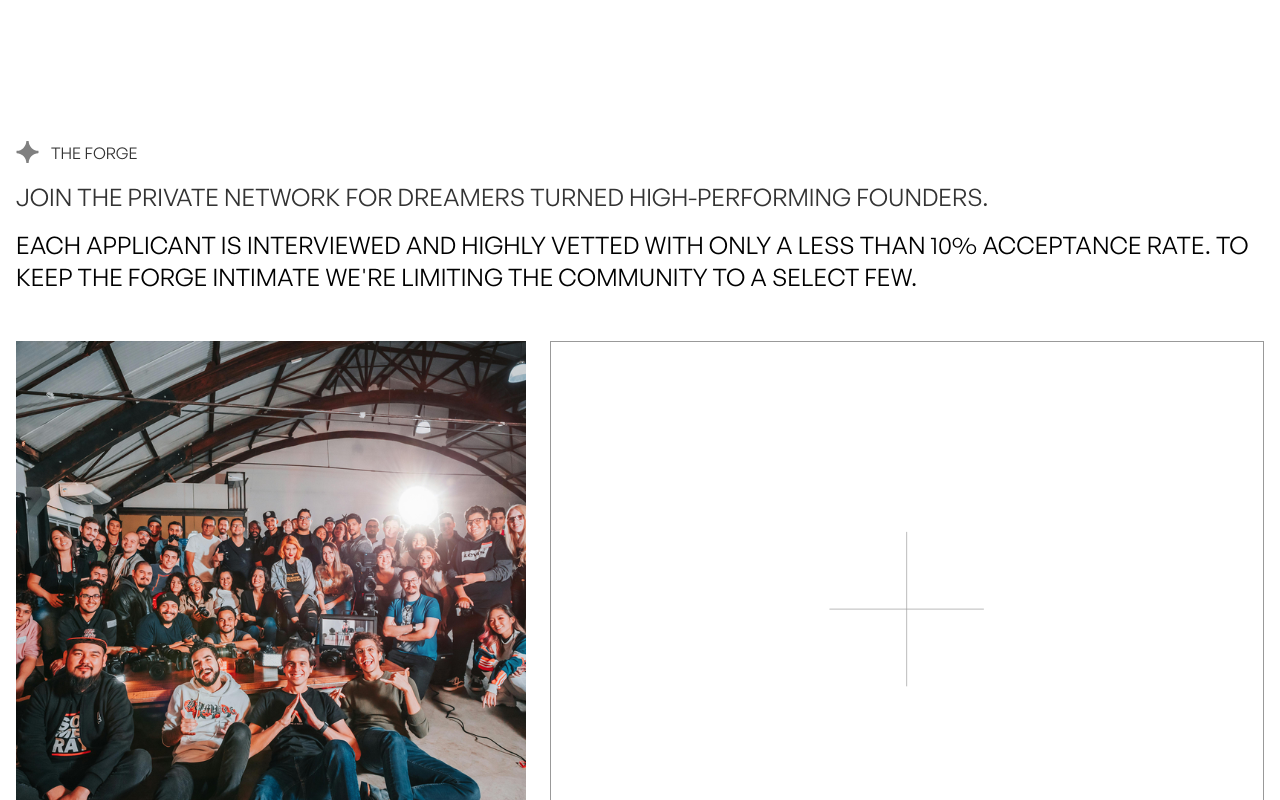
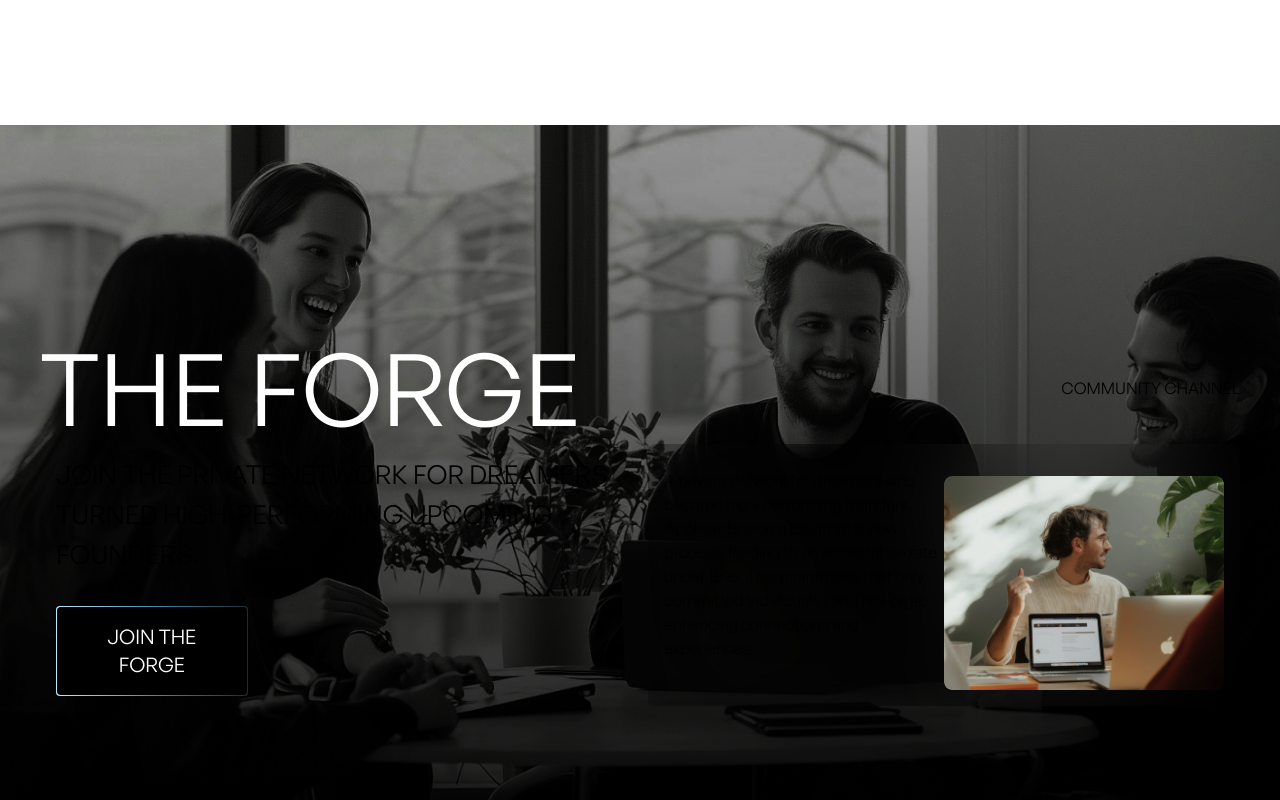
Before and after one commit to mikol-ux/test-projekt, a Next.js app: page / in a window 1280 px wide. Shown: the part 10120-10920 px from the top of the page. Built offline with nearby package versions, Linux system fonts and the light colour scheme.

Commit message:
finished up the rest of the section working on responsiveness now

```diff
--- a/src/app/(home)/sections/TheForge/TheForge.tsx
+++ b/src/app/(home)/sections/TheForge/TheForge.tsx
@@ -1,35 +1,68 @@
-import { FC } from "react";
+'use client';
 
-const TheForge: FC = () => {
+import React from 'react';
+import Image from 'next/image';
+import cafe from '../../../../../public/img/home/Casual Office or Café Gathering 1.png'
+import hoodie from '../../../../../public/img/home/Person in Red Hoodie Coding copy 1.png'
+import Link from 'next/link';
+const ForgeSection = () => {
 	return (
-		<section className="tpk-contained">
-			<div className="mb-12">
-				<div className="flex items-start justify-start gap-3 mb-12 md:mb-auto">
-					<svg width="23" height="22" viewBox="0 0 23 22" fill="none" xmlns="http://www.w3.org/2000/svg">
-						<path d="M22.5 10.1639V11.8361C22.5 12.0229 22.348 12.1749 22.1612 12.1793C19.7505 12.2618 17.5701 13.2043 15.9109 14.7246C15.8544 14.7724 15.7979 14.8245 15.7458 14.8766C15.698 14.92 15.6502 14.9635 15.6068 15.0113C15.5764 15.0417 15.546 15.0721 15.5113 15.1068C15.4678 15.1502 15.4244 15.198 15.3766 15.2458C13.7738 16.9224 12.7661 19.168 12.6793 21.6612C12.6749 21.848 12.5229 22 12.3361 22H10.6639C10.4771 22 10.3251 21.848 10.3207 21.6612C10.2425 19.2592 9.29566 17.0831 7.78845 15.4239C7.6842 15.3066 7.57562 15.1937 7.46703 15.0851C7.44965 15.0677 7.43662 15.0547 7.41925 15.0373C7.31066 14.9287 7.19339 14.8201 7.08045 14.7159C7.01965 14.6638 6.96318 14.6116 6.90237 14.5639C5.26486 13.1435 3.15824 12.2618 0.834452 12.1836C0.64768 12.1793 0.5 12.0316 0.5 11.8448V10.1682C0.5 9.98144 0.652024 9.82942 0.838796 9.82507C3.32764 9.7382 5.57759 8.7305 7.25419 7.12774C7.30197 7.0843 7.34541 7.04087 7.39319 6.99309C7.42359 6.96269 7.454 6.93228 7.48875 6.89753C7.53218 6.8541 7.57562 6.80632 7.6234 6.75854C9.22616 5.07759 10.2382 2.83198 10.3207 0.343139C10.3251 0.152024 10.4771 0 10.6639 0H12.3361C12.5229 0 12.6749 0.152024 12.6793 0.338796C12.7661 2.82764 13.7695 5.0689 15.3679 6.74551C15.4939 6.87581 15.6198 7.00612 15.7501 7.12774C15.8023 7.17552 15.8544 7.22764 15.9109 7.27108C15.9673 7.3232 16.0238 7.37532 16.0803 7.4231C17.7178 8.85212 19.8331 9.7382 22.1612 9.81639C22.348 9.82073 22.4957 9.96841 22.4957 10.1552L22.5 10.1639Z" fill="#808080" />
-					</svg>
-					<h4 className="text-muted-4 dark:text-muted text-normal uppercase">THE FORGE</h4>
+	<section className='min-h-screen'>
+	  <div className="relative w-full min-h-screen bg-black flex items-center justify-center px-6 py">
+		{/* Background Image */}
+		<div className="absolute inset-0">
+		  <Image
+			src={cafe}
+			alt="The Forge Background"
+			layout="fill"
+			objectFit="cover"
+			className="opacity-80 w-full"
+		  />
 		</div>
-				<h2 className="text-xl md:text-2xl font-normal mt-4 uppercase tpk-text-muted">Join the private network for dreamers turned high-performing founders.</h2>
-				<h2 className="text-xl md:text-2xl font-normal mt-4 uppercase tpk-text-white">Each applicant is interviewed and highly vetted with only a less than 10% acceptance rate. To keep The Forge intimate we&apos;re limiting the community to a select few. </h2>
+
+		{/* Content */}
+		<div className='tpk-contained flex flex-col justify-center items-center'>
+			<div className='flex flex-col lg:flex-row justify-between items-center w-full relative'>
+			<h1 className=" text-3xl md:text-4xl lg:text-5xl xl:text-[100px] 2xl:text-[170px] font-normal text-white">THE FORGE</h1>
+			<h1 className='uppercase text-base 2xl:text-2xl text-black dark:text-white'>community Channel</h1>
 			</div>
-			<div className="flex flex-col-reverse md:flex-row gap-6">
-				<div className="md:basis-5/12">
-					<div className="bg-[url('/img/home/theForge-community-group-picture.jpeg')] bg-cover bg-center w-full h-[16em] md:h-full"></div>
-					<h5 className="tpk-text-muted text-xl md:text-2xl mt-4">SEE EXISTING PARTNERS</h5>
+			<div className='flex flex-col  lg:flex-row justify-between items-center'>
+		<div className="2xl:basis-1/2 relative tpk-contained">
+		  <p className="text-left text-3xl sm:text-4xl lg:text-[26px] 2xl:text-6xl mb-8 md:mb-0">
+			JOIN THE PRIVATE NETWORK FOR DREAMERS TURNED HIGH-PERFORMING UPCOMING FOUNDERS.
+		  </p>
+
+		  <div className="w-1/2 xl:w-1/3 2xl:w-1/2 rounded bg-gradient-to-r from-[#BEE8FF] via-[#438DB5] to-[#202A30] border-none mt-8 p-[1px]">
+      <Link href="#" className="rounded transition-all tpk-btn-fade p-3 xl:p-4 2xl:p-6">
+	  <span className="text-[--white] text-[8px] md:text-sm lg:text-lg xl:text-xl 2xl:text-2xl ">
+        JOIN THE FORGE
+		</span>
+      </Link>
 	  </div>
-				<div className="md:basis-7/12">
-					<div className="border-[0.5px] border-muted p-4 w-full h-full flex items-center justify-center">
-						<svg width="120" height="120" className="w-2/3 h-2/3" viewBox="0 0 681 338" fill="none" xmlns="http://www.w3.org/2000/svg">
-							<path d="M340.5 53V285" stroke="#999999" />
-							<path d="M456.5 169L224.5 169" stroke="#999999" />
-						</svg>
 		</div>
-					<h5 className="tpk-text-muted text-xl md:text-2xl mt-4">JOIN THE NETWORK</h5>
+
+		{/* Community Channel Section */}
+		<div className="2xl:basis-1/2 p-4 backdrop-blur-[60px] rounded-lg flex w-full flex-col md:flex-row">
+		  <p className="mb-4 md:mb-0 text- 2xl:text-3xl font-light mt-2 basis-1/2 dark:text-white text-black ">
+		  A private network for dreamers who become high-performing founders. Applicants face a tough interview process, leading to an acceptance rate under 10%. This guarantees that only committed individuals join The Forge, enhancing connections and experiences.
+		  </p>
+
+		  <div className="mt-4 basis-1/2">
+			<Image
+			  src={hoodie}
+			  alt="Community Channel"
+			//   width={288}
+			//   height={221}
+			  className="rounded-lg w-full"
+			  objectFit='cover'
+			/>
+		  </div>
+		</div>
+		</div>
 		</div>
 		</div>
 		</section>
 	);
   };
 
-export default TheForge;
+  export default ForgeSection;
--- a/src/app/(home)/sections/TheQuestions/index.tsx
+++ b/src/app/(home)/sections/TheQuestions/index.tsx
@@ -1,10 +1,85 @@
-//
-import { FC } from "react";
+'use client';
 
-const TheQuestions: FC = () => {
-	return (
-		<section className="tpk-contained"></section>
-	)
-}
+import { useState } from 'react';
 
-export default TheQuestions;
+const faqs = [
+  {
+    question: 'WHAT SEPARATES THE PROJEKT FROM OTHER COMPANIES?',
+    answer: 'We provide a unique approach tailored to each client, ensuring quality, efficiency, and innovation.',
+  },
+  {
+    question: 'DO YOU WORK WITH CLIENTS IN DIFFERENT TIMEZONES?',
+    answer: (
+      <>
+        <p>Yes, we work with clients globally and adjust our schedules to ensure seamless collaboration.</p>
+        <p>In a saturated market of excellent design and branding agencies, it's challenging to stand out. However, we are not a branding or design agency. We are a software development and cyber security first company. We don’t just blindly build a good-looking website for our clients. We dive deep into market research to test whether their idea even makes sense. Everyone thinks their idea is brilliant—until we poke holes in it, find the weaknesses, and help fortify it. If it survives? We give it a name and go from there.</p>
+        <ul className="list-disc list-inside mt-2">
+          <li>When you choose us, you collaborate directly with our dedicated team, get access to founders who have worked with us and genuinely care about your success.</li>
+          <li>Our cofounders oversee every project, while a design director leads the way, ensuring thorough design reviews and involvement in project details.</li>
+          <li>We have a hiring division that allows our clients (partners) who have remote-friendly businesses to hire vetted and qualified off-shore employees.</li>
+          <li>Communication and transparency drive all our interactions, guaranteeing a premium client experience from start to finish. Our agility stems from working with a diverse set of businesses, and our refined project management approach comes from years of experience.</li>
+        </ul>
+      </>
+    ),
+  },
+  {
+    question: 'HOW MUCH DOES HIRING YOU FOR A CUSTOM PROJEKT COST?',
+    answer: (
+      <>
+        <p>In a saturated market of excellent design and branding agencies, it's challenging to stand out. However, we are not a branding or design agency. We are a software development and cyber security first company. We don’t just blindly build a good-looking website for our clients. We dive deep into market research to test whether their idea even makes sense. Everyone thinks their idea is brilliant—until we poke holes in it, find the weaknesses, and help fortify it. If it survives? We give it a name and go from there.</p>
+        <ul className="list-disc list-inside mt-2">
+          <li>When you choose us, you collaborate directly with our dedicated team, get access to founders who have worked with us and genuinely care about your success.</li>
+          <li>Our cofounders oversee every project, while a design director leads the way, ensuring thorough design reviews and involvement in project details.</li>
+          <li>We have a hiring division that allows our clients (partners) who have remote-friendly businesses to hire vetted and qualified off-shore employees.</li>
+          <li>Communication and transparency drive all our interactions, guaranteeing a premium client experience from start to finish. Our agility stems from working with a diverse set of businesses, and our refined project management approach comes from years of experience.</li>
+        </ul>
+      </>
+    ),
+  },
+];
+
+const FAQSection = () => {
+  const [openIndexes, setOpenIndexes] = useState<number[]>([]);
+
+  const toggleFAQ = (index: number) => {
+    setOpenIndexes((prev) =>
+      prev.includes(index) ? prev.filter((i) => i !== index) : [...prev, index]
+    );
+  };
+
+  return (
+    <section className="w-full min-h-screen flex flex-col py-20 px-6 tpk-contained text-black dark:text-white">
+      <div>
+        <p className="px-5 py-2 bg-[#141414] text-white text-xs 2xl:text-2xl w-max text-left ml-0">
+          FREQUENTLY ASKED QUESTIONS
+        </p>
+        <h2 className="text-4xl xl:text-4xl 2xl:text-6xl font-normal mt-6 mb-10 text-left max-w-xl">
+          FIND ANSWERS TO YOUR QUESTIONS HERE
+        </h2>
+      </div>
+      <div className="mt-8 w-full">
+        {faqs.map((faq, index) => (
+          <div
+            key={index}
+            className={`py-2 2xl:py-6 text-black dark:text-white border-l border-r border-b-0 border-gray-700 rounded-[4px] 2xl:rounded-lg overflow-hidden transition-all ${openIndexes.includes(index) ? 'bg-gradient-to-r from-[#000000] to-[#438DB5] border-t-0' : 'bg-transparent border-t'}`}
+          >
+            <button
+              className="w-full flex gap-8 2xl:gap-11 justify-start items-center px-6 py-4 transition-all"
+              onClick={() => toggleFAQ(index)}
+            >
+              <span className="text-sm md:text-xl 2xl:text-4xl">{openIndexes.includes(index) ? '−' : '+'}</span>
+              <span className="text-left text-sm md:text-xl 2xl:text-4xl font-normal">{faq.question}</span>
+            </button>
+            {openIndexes.includes(index) && (
+              <div className="px-6 py-4 text-xs md:text-sm  2xl:text-xl text-black dark:text-white font-light">
+                {faq.answer}
+              </div>
+            )}
+          </div>
+        ))}
+      </div>
+    </section>
+  );
+};
+
+export default FAQSection;
```
Also changed, not shown: public/img/home/Casual Office or Café Gathering 1.png (added), public/img/home/Person in Red Hoodie Coding copy 1.png (added). Lines whose indentation alone changed are shown as unchanged.
